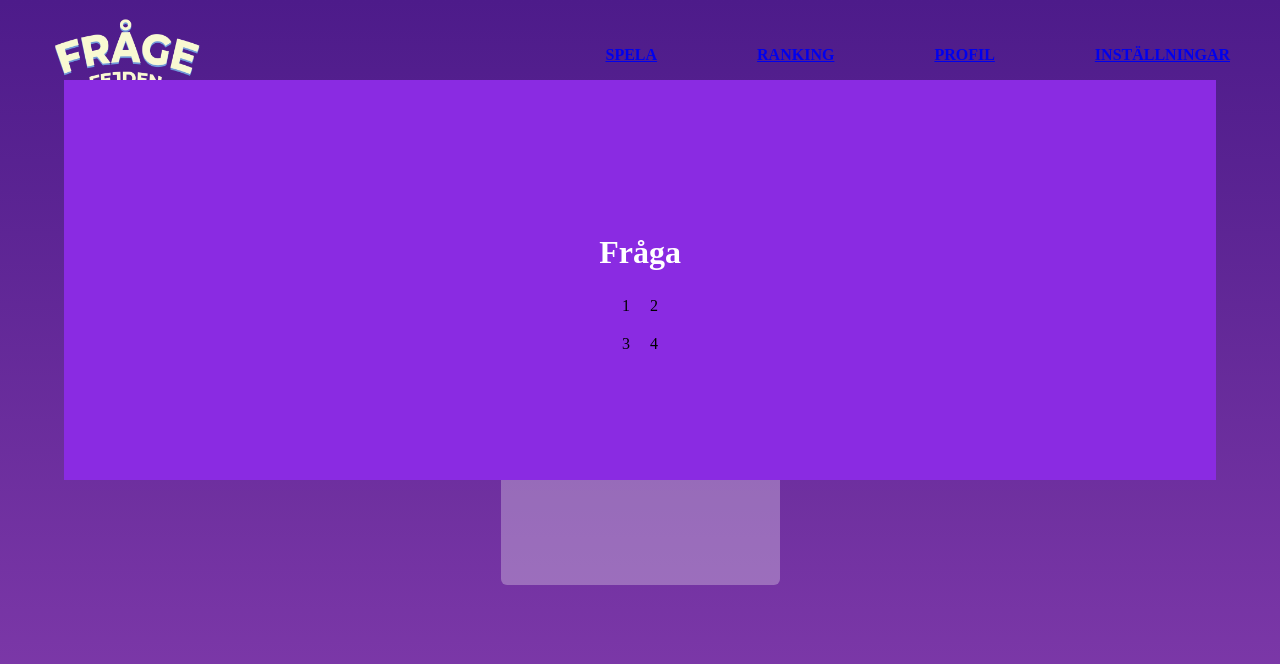
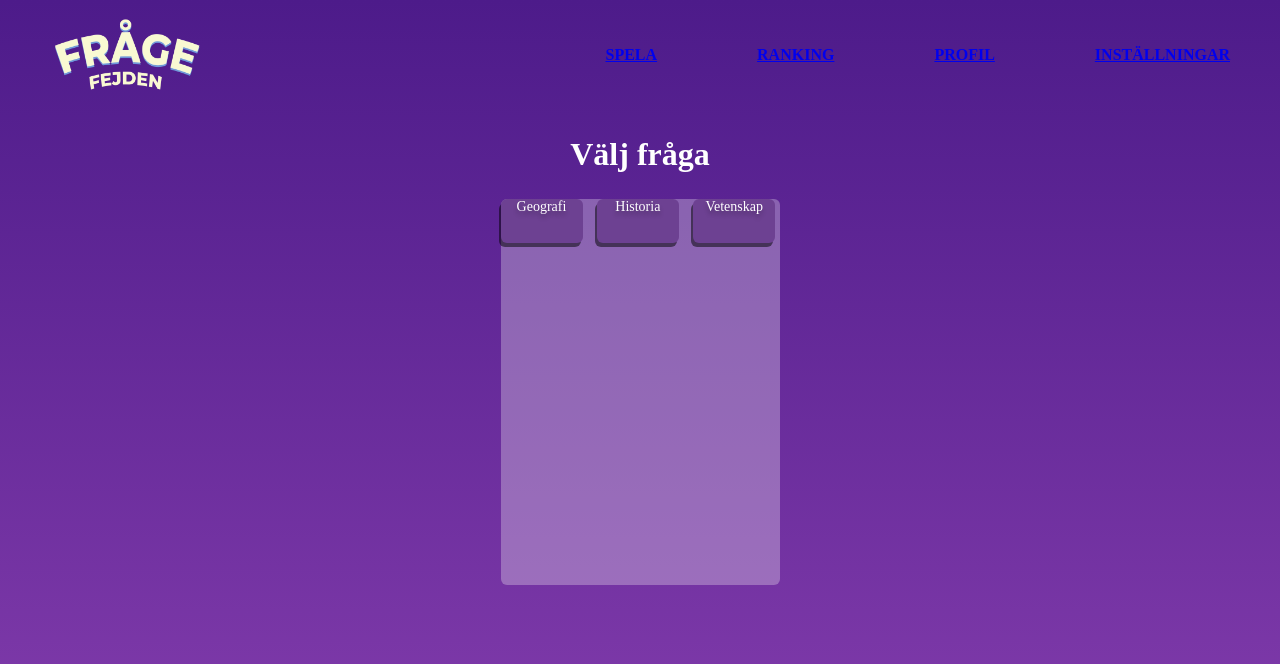
Before and after one commit to visceral89/Agil-Grupp-2, a Vue app: page /game in a window 1280 px wide. Shown: the top 664 px of the page. Built offline with nearby package versions, Linux system fonts and the light colour scheme.

Commit message:
Gameboard och NavbarFoot och ändrat Game.vue

```diff
--- a/src/components/GameBoard.vue
+++ b/src/components/GameBoard.vue
@@ -5,7 +5,10 @@
 		</div>
 
 		<div id="game-board">
-			<div class="category-column" v-for="category in categoryList">{{ category }}</div>
+			<div class="category-column" v-for="(category, key) in categoryList">
+				<div class="category-card">{{ category }}</div>
+				<div class="question-card" v-for="question in questionList">{{ question.points }}</div>
+			</div>
 		</div>
 	</div>
 </template>
@@ -17,7 +20,7 @@ export default {
 		return {
 			questions: questions,
 			categoryList: [],
-			questionsList1: [],
+			questionsList: [],
 		};
 	},
 	methods: {
@@ -29,11 +32,11 @@ export default {
 			this.categoryList = [...new Set(this.questions.map((question) => question.category))];
 
 			for (let i = 0; i < this.categoryList.length; i++) {
-				this.questionsList1.push(
+				this.questionsList.push(
 					this.questions.filter((question) => question.category === this.categoryList[i])
 				);
 			}
-			console.log(this.questionsList1);
+			console.log(this.questionsList);
 			//console.log(this.questions.filter((question) => question.category === this.categoryList[0]));
 		},
 	},
@@ -47,7 +50,7 @@ export default {
 <style scoped>
 h2,
 .category-card,
-.game-card {
+.question-card {
 	font-family: Poppins;
 	line-height: normal;
 }
@@ -71,7 +74,7 @@ h2 {
 	background-color: rgba(246, 246, 246, 0.3);
 }
 .category-card,
-.game-card {
+.question-card {
 	width: 82px;
 	height: 44px;
 	border-radius: 6px;
@@ -84,7 +87,7 @@ h2 {
 	text-shadow: 0 4px 4px rgba(0, 0, 0, 0.25);
 	box-shadow: -2px 4px 0 0 rgba(0, 0, 0, 0.5);
 }
-.game-card {
+.question-card {
 	background-color: #e4cff1;
 	color: #181818;
 	box-shadow: -2px 4px 0 0 rgba(0, 0, 0, 0.2);
--- a/src/components/NavbarFoot.vue
+++ b/src/components/NavbarFoot.vue
@@ -47,6 +47,8 @@ span {
 
 .navbar {
 	width: 100%;
+	position: fixed;
+	bottom: 0;
 }
 .navbar-padding {
 	padding-left: 6px;
--- a/src/views/Game.vue
+++ b/src/views/Game.vue
@@ -12,7 +12,6 @@
 
 <template>
   <GameBoard />
-  <GameCard />
 </template>
 
 <style scoped>
```
